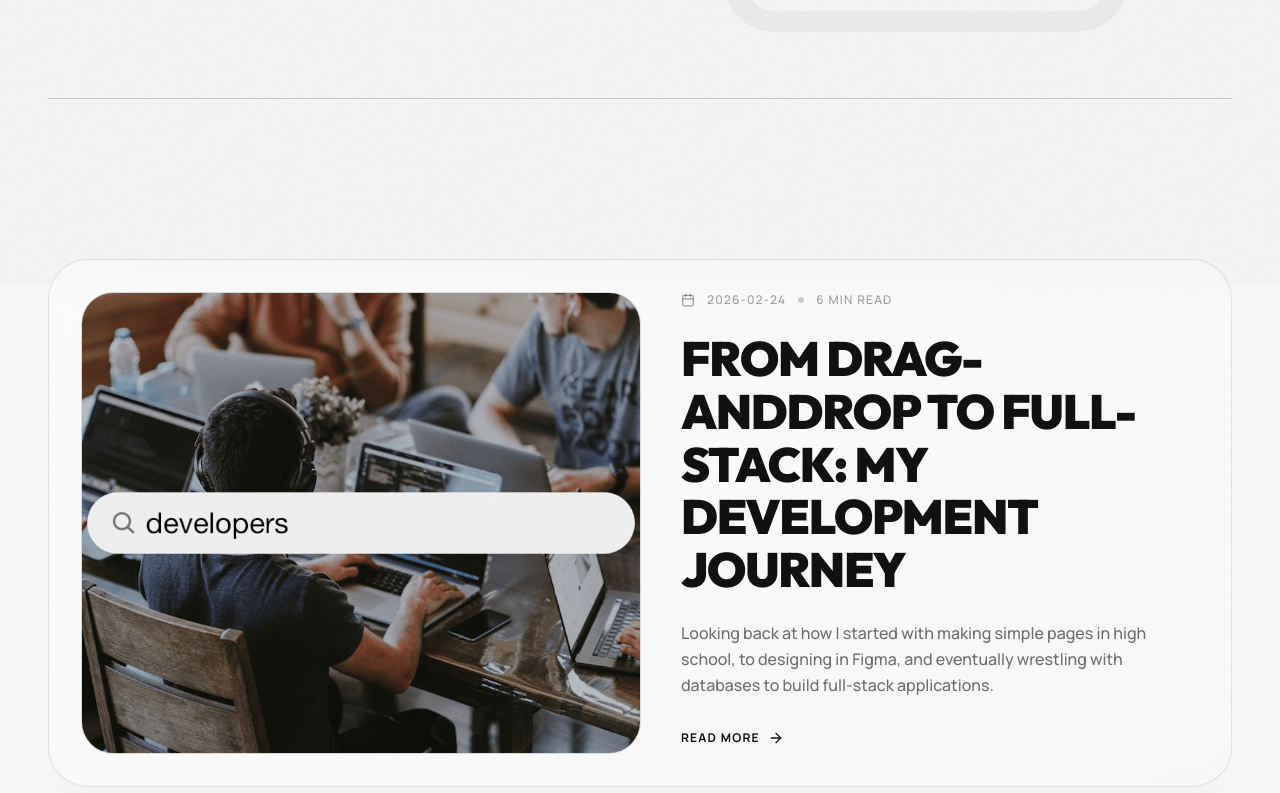
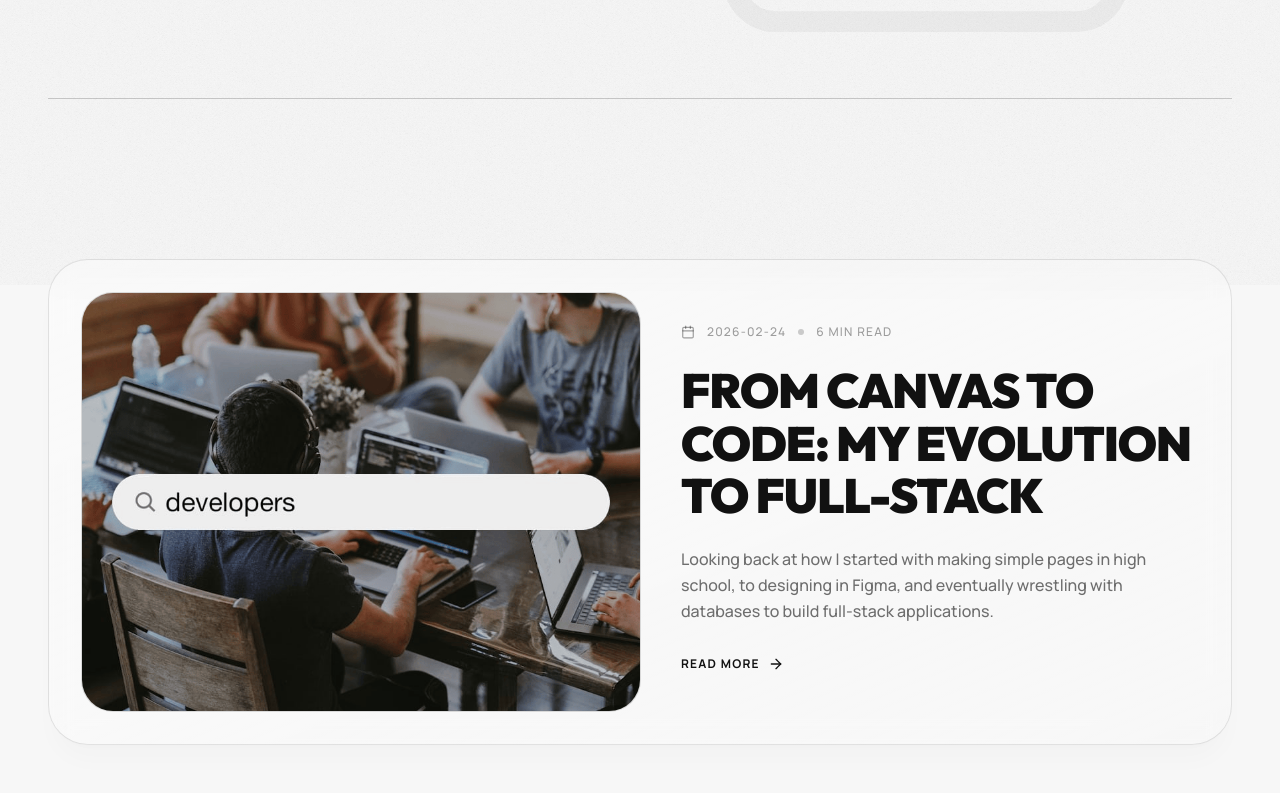
Before and after one commit to gabewebd/gav-dev, a Next.js app: page /blog in a window 1280 px wide. Shown: the part 515-1308 px from the top of the page. Built offline with nearby package versions, Linux system fonts and the light colour scheme.

Commit message:
fix(blog): updated web dev journey title and slug to canvas-to-code

```diff
--- a/src/data/blog.ts
+++ b/src/data/blog.ts
@@ -23,8 +23,8 @@ export type ContentBlock =
 
 export const BLOG_POSTS: BlogPost[] = [
     {
-        slug: "my-web-dev-journey",
-        title: "From Drag-andDrop to Full-Stack: My Development Journey",
+        slug: "canvas-to-code",
+        title: "From Canvas to Code: My Evolution to Full-Stack",
         excerpt: "Looking back at how I started with making simple pages in high school, to designing in Figma, and eventually wrestling with databases to build full-stack applications.",
         date: "2026-02-24",
         displayDate: "Feb 24, 2026",
```
